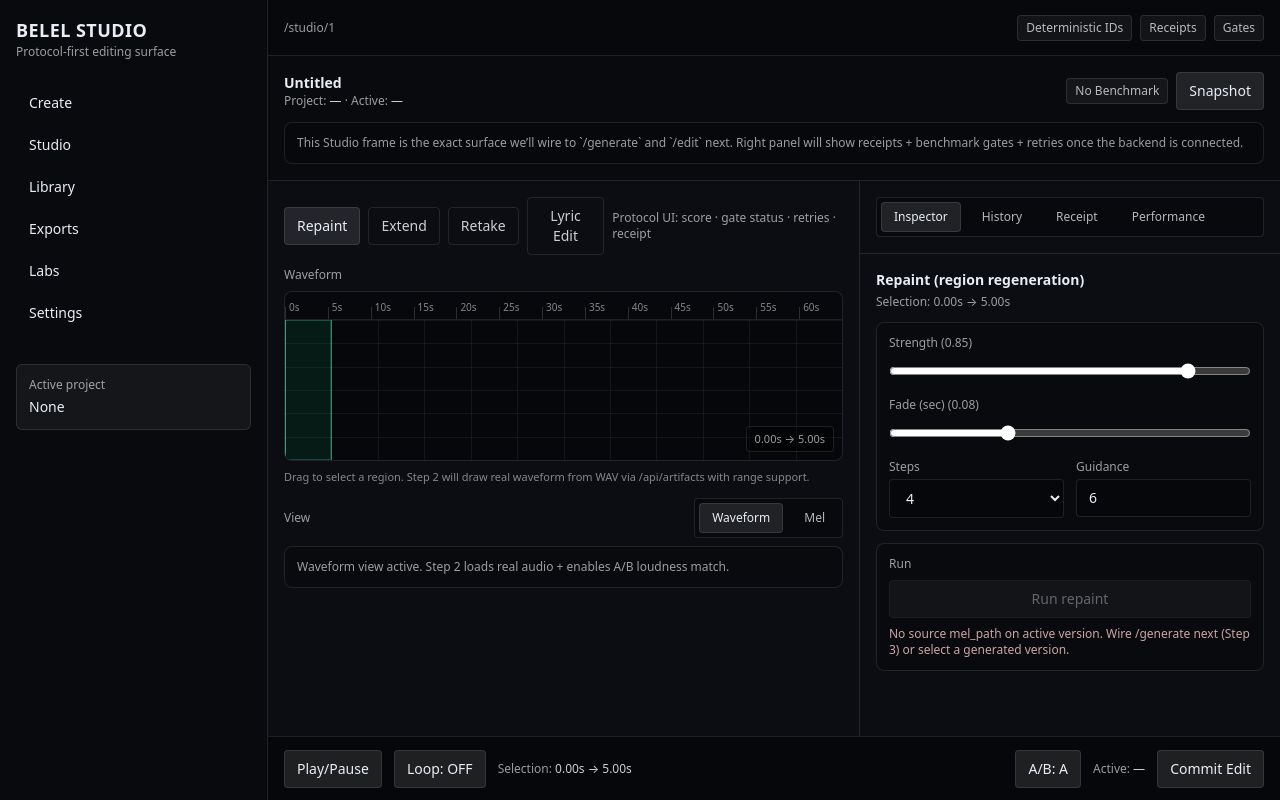
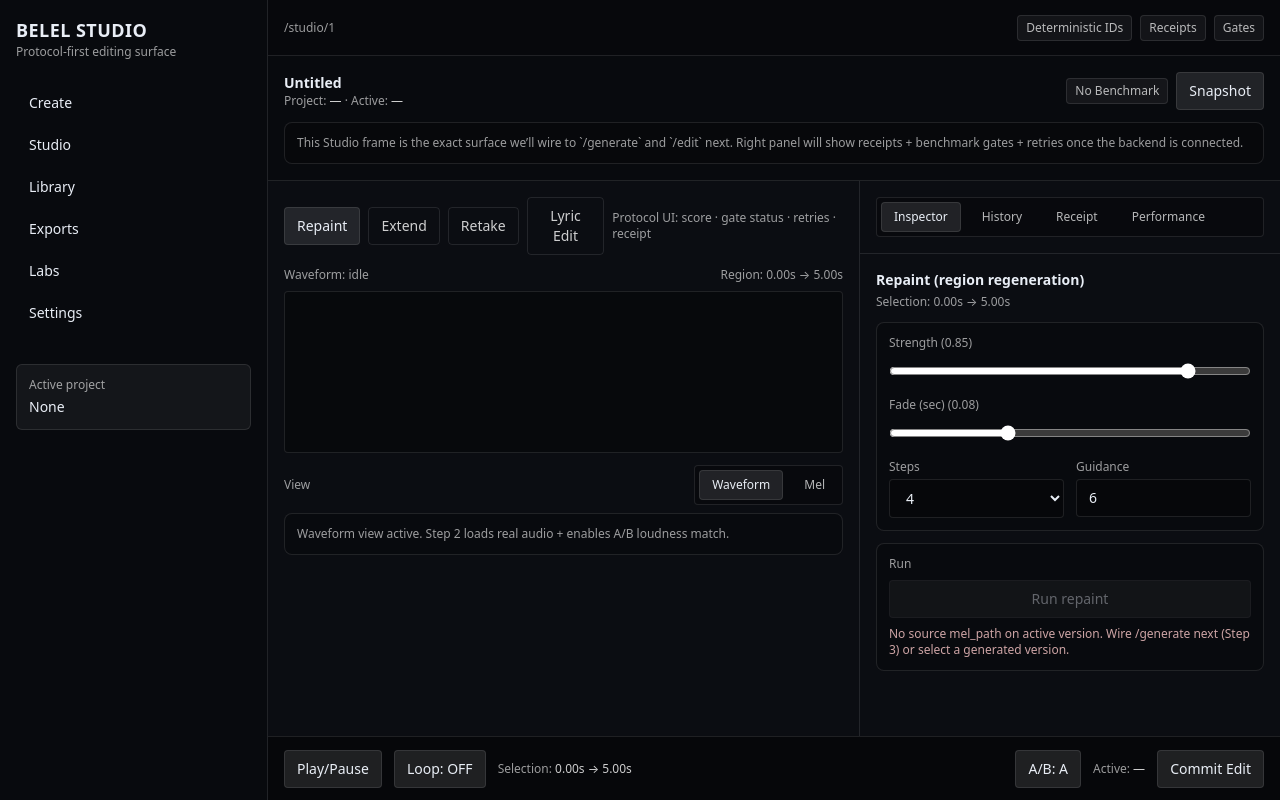
Before and after one commit to TTOPM/be-core-bridge, a Next.js app in the folder BELEL-SING/belel-sing-gen/apps/belel-studio/: page /studio/1 in a window 1280 px wide. Built offline with nearby package versions, Linux system fonts and the light colour scheme; no server answers.

Commit message:
Update WaveformTimeline.tsx

```diff
--- a/BELEL-SING/belel-sing-gen/apps/belel-studio/src/components/timeline/WaveformTimeline.tsx
+++ b/BELEL-SING/belel-sing-gen/apps/belel-studio/src/components/timeline/WaveformTimeline.tsx
@@ -1,101 +1,200 @@
 "use client";
 
-import React, { useCallback, useMemo, useRef, useState } from "react";
-import { Card } from "@/components/common/Card";
-import { TimeRuler } from "@/components/timeline/TimeRuler";
-import { RegionOverlay } from "@/components/timeline/RegionOverlay";
+import React, { useEffect, useMemo, useRef, useState } from "react";
+import { useProjectStore } from "@/lib/state/project.store";
 import { useSelectionStore } from "@/lib/state/selection.store";
-import { clamp, fmt2 } from "@/lib/utils/format";
+import { API } from "@/lib/api/routes";
+import { fmt2 } from "@/lib/utils/format";
+
+type WaveData = {
+  duration: number;
+  peaks: Float32Array; // normalized 0..1
+};
+
+async function decodeWavToPeaks(url: string, bins: number = 2000): Promise<WaveData> {
+  const res = await fetch(url, { cache: "no-store" });
+  if (!res.ok) throw new Error(`wave fetch failed: ${res.status}`);
+  const buf = await res.arrayBuffer();
+
+  const ctx = new (window.AudioContext || (window as any).webkitAudioContext)();
+  const audio = await ctx.decodeAudioData(buf.slice(0));
+
+  const ch0 = audio.getChannelData(0);
+  const len = ch0.length;
+  const step = Math.max(1, Math.floor(len / bins));
+
+  const peaks = new Float32Array(bins);
+  for (let i = 0; i < bins; i++) {
+    const start = i * step;
+    const end = Math.min(len, start + step);
+    let m = 0;
+    for (let j = start; j < end; j++) {
+      const v = Math.abs(ch0[j]);
+      if (v > m) m = v;
+    }
+    peaks[i] = m;
+  }
+
+  // normalize
+  let max = 0;
+  for (let i = 0; i < peaks.length; i++) max = Math.max(max, peaks[i]);
+  if (max > 0) {
+    for (let i = 0; i < peaks.length; i++) peaks[i] = peaks[i] / max;
+  }
+
+  ctx.close().catch(() => {});
+  return { duration: audio.duration, peaks };
+}
 
 export function WaveformTimeline() {
-  const totalSec = 60;
-  const containerRef = useRef<HTMLDivElement | null>(null);
-  const [dragging, setDragging] = useState(false);
-  const [dragAnchorSec, setDragAnchorSec] = useState<number | null>(null);
+  const active = useProjectStore((s) => s.activeVersion());
+  const setSelection = useSelectionStore((s) => s.setSelection);
+  const selStart = useSelectionStore((s) => s.startSec);
+  const selEnd = useSelectionStore((s) => s.endSec);
 
-  const start = useSelectionStore((s) => s.startSec);
-  const end = useSelectionStore((s) => s.endSec);
-  const setSelection = useSelectionStore((s) => s.setSelection);
+  const canvasRef = useRef<HTMLCanvasElement | null>(null);
+  const [wave, setWave] = useState<WaveData | null>(null);
+  const [err, setErr] = useState<string | null>(null);
 
-  const selectionLabel = useMemo(() => `${fmt2(start)}s → ${fmt2(end)}s`, [start, end]);
+  const wavUrl = useMemo(() => {
+    if (!active?.wav_path) return null;
+    return API.artifacts(active.wav_path);
+  }, [active?.wav_path]);
 
-  const pxToSec = useCallback(
-    (clientX: number) => {
-      const el = containerRef.current;
-      if (!el) return 0;
-      const r = el.getBoundingClientRect();
-      const x = clamp(clientX - r.left, 0, r.width);
-      const pct = r.width > 0 ? x / r.width : 0;
-      return clamp(pct * totalSec, 0, totalSec);
-    },
-    [totalSec]
-  );
+  useEffect(() => {
+    let cancelled = false;
+    setErr(null);
+    setWave(null);
 
-  const onDown = useCallback(
-    (e: React.MouseEvent) => {
-      const sec = pxToSec(e.clientX);
-      setDragging(true);
-      setDragAnchorSec(sec);
-      setSelection(sec, sec + 0.5);
-    },
-    [pxToSec, setSelection]
-  );
+    if (!wavUrl) return;
 
-  const onMove = useCallback(
-    (e: React.MouseEvent) => {
-      if (!dragging || dragAnchorSec === null) return;
-      const sec = pxToSec(e.clientX);
-      setSelection(dragAnchorSec, sec);
-    },
-    [dragging, dragAnchorSec, pxToSec, setSelection]
-  );
+    decodeWavToPeaks(wavUrl)
+      .then((w) => {
+        if (cancelled) return;
+        setWave(w);
+        // clamp selection into duration on first load
+        const a = Math.max(0, Math.min(selStart, w.duration));
+        const b = Math.max(0, Math.min(selEnd, w.duration));
+        if (b <= a) setSelection(0, Math.min(5, w.duration));
+      })
+      .catch((e) => {
+        if (cancelled) return;
+        setErr(e?.message ?? "wave decode failed");
+      });
 
-  const onUp = useCallback(() => {
-    setDragging(false);
-    setDragAnchorSec(null);
-  }, []);
+    return () => {
+      cancelled = true;
+    };
+  }, [wavUrl]);
+
+  useEffect(() => {
+    const c = canvasRef.current;
+    if (!c || !wave) return;
+    const ctx = c.getContext("2d");
+    if (!ctx) return;
+
+    const dpr = window.devicePixelRatio || 1;
+    const width = c.clientWidth;
+    const height = c.clientHeight;
+
+    c.width = Math.floor(width * dpr);
+    c.height = Math.floor(height * dpr);
+    ctx.scale(dpr, dpr);
+
+    // background
+    ctx.clearRect(0, 0, width, height);
+    ctx.fillStyle = "rgba(255,255,255,0.04)";
+    ctx.fillRect(0, 0, width, height);
+
+    // waveform
+    const mid = height / 2;
+    ctx.strokeStyle = "rgba(255,255,255,0.75)";
+    ctx.lineWidth = 1;
+
+    const peaks = wave.peaks;
+    const n = peaks.length;
+    const stepX = width / n;
+
+    ctx.beginPath();
+    for (let i = 0; i < n; i++) {
+      const x = i * stepX;
+      const amp = peaks[i] * (height * 0.45);
+      ctx.moveTo(x, mid - amp);
+      ctx.lineTo(x, mid + amp);
+    }
+    ctx.stroke();
+
+    // selection overlay
+    const a = Math.max(0, Math.min(selStart, wave.duration));
+    const b = Math.max(0, Math.min(selEnd, wave.duration));
+    const x1 = (a / wave.duration) * width;
+    const x2 = (b / wave.duration) * width;
+
+    ctx.fillStyle = "rgba(120, 200, 255, 0.18)";
+    ctx.fillRect(x1, 0, Math.max(1, x2 - x1), height);
+
+    ctx.strokeStyle = "rgba(120, 200, 255, 0.8)";
+    ctx.lineWidth = 2;
+    ctx.beginPath();
+    ctx.moveTo(x1, 0);
+    ctx.lineTo(x1, height);
+    ctx.moveTo(x2, 0);
+    ctx.lineTo(x2, height);
+    ctx.stroke();
+  }, [wave, selStart, selEnd]);
+
+  function pointerToSec(e: React.PointerEvent, duration: number) {
+    const rect = (e.currentTarget as HTMLCanvasElement).getBoundingClientRect();
+    const x = Math.max(0, Math.min(rect.width, e.clientX - rect.left));
+    return (x / rect.width) * duration;
+  }
+
+  const dragRef = useRef<{ dragging: boolean; anchor: number } | null>(null);
+
+  function onPointerDown(e: React.PointerEvent) {
+    if (!wave || !canvasRef.current) return;
+    (e.currentTarget as HTMLCanvasElement).setPointerCapture(e.pointerId);
+    const t = pointerToSec(e, wave.duration);
+    dragRef.current = { dragging: true, anchor: t };
+    setSelection(t, t);
+  }
+
+  function onPointerMove(e: React.PointerEvent) {
+    const d = dragRef.current;
+    if (!d?.dragging || !wave) return;
+    const t = pointerToSec(e, wave.duration);
+    setSelection(d.anchor, t);
+  }
+
+  function onPointerUp(e: React.PointerEvent) {
+    const d = dragRef.current;
+    if (!d || !wave) return;
+    const t = pointerToSec(e, wave.duration);
+    setSelection(d.anchor, t);
+    dragRef.current = { dragging: false, anchor: d.anchor };
+  }
 
   return (
     <div className="space-y-2">
-      <div className="text-xs text-white/60">Waveform</div>
-      <Card className="overflow-hidden">
-        <TimeRuler seconds={totalSec} />
-        <div
-          ref={containerRef}
-          className="relative h-[140px] bg-black/25"
-          onMouseDown={onDown}
-          onMouseMove={onMove}
-          onMouseUp={onUp}
-          onMouseLeave={onUp}
-        >
-          {/* Minimal “waveform-like” grid so the studio reads as a DAW even before audio loads */}
-          <div className="absolute inset-0 opacity-60">
-            {Array.from({ length: 12 }).map((_, i) => (
-              <div
-                key={i}
-                className="absolute top-0 bottom-0 w-px bg-white/10"
-                style={{ left: `${(i / 12) * 100}%` }}
-              />
-            ))}
-            {Array.from({ length: 6 }).map((_, i) => (
-              <div
-                key={i}
-                className="absolute left-0 right-0 h-px bg-white/10"
-                style={{ top: `${(i / 6) * 100}%` }}
-              />
-            ))}
-          </div>
+      <div className="flex items-center justify-between text-xs text-white/60">
+        <div>
+          {wave ? `Duration: ${fmt2(wave.duration)}s` : "Waveform: idle"}
+        </div>
+        <div>
+          Region: {fmt2(selStart)}s → {fmt2(selEnd)}s
+        </div>
+      </div>
 
-          <RegionOverlay totalSec={totalSec} />
+      {err ? <div className="text-xs text-red-200/80">{err}</div> : null}
 
-          <div className="absolute bottom-2 right-2 text-[11px] text-white/60 bg-black/40 px-2 py-1 rounded border border-white/10">
-            {selectionLabel}
-          </div>
-        </div>
-      </Card>
-
-      <div className="text-[11px] text-white/50">
-        Drag to select a region. Step 2 will draw real waveform from WAV via /api/artifacts with range support.
+      <div className="rounded border border-white/10 bg-black/30 overflow-hidden">
+        <canvas
+          ref={canvasRef}
+          className="w-full h-[160px] block touch-none"
+          onPointerDown={onPointerDown}
+          onPointerMove={onPointerMove}
+          onPointerUp={onPointerUp}
+        />
       </div>
     </div>
   );
```
